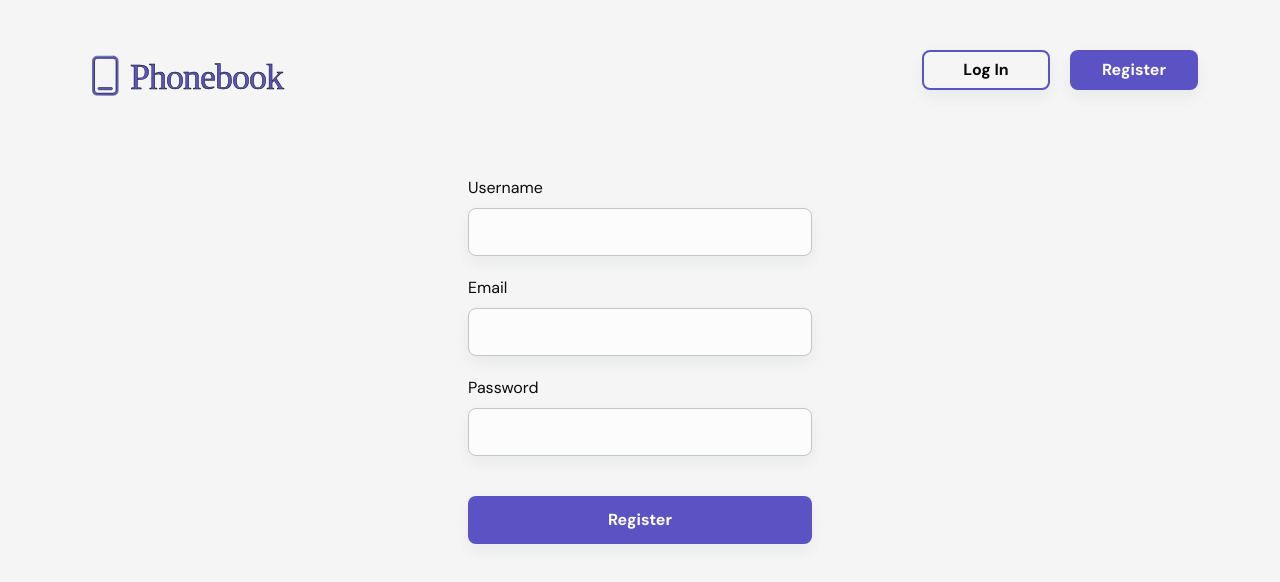
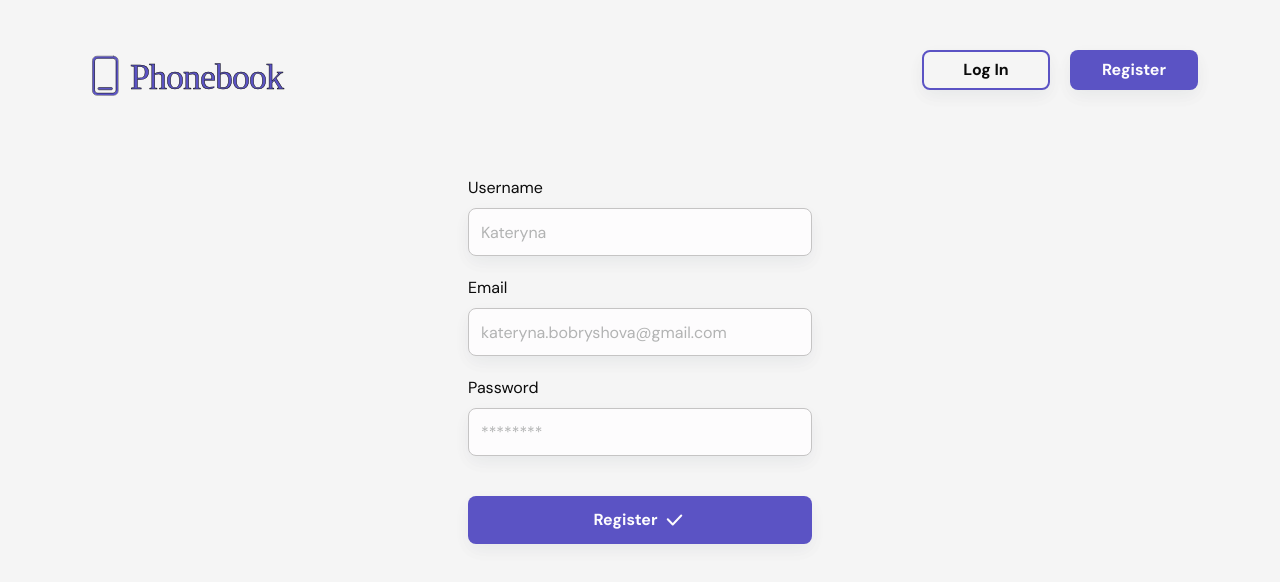
Before and after one commit to akopyan-arsen/goit-react-hw-08, a React (Vite) app: page /register in a window 1280 px wide. Shown: the top 582 px of the page. Built offline with nearby package versions, Linux system fonts and the light colour scheme; a web font is replaced by a local one.

Commit message:
add placeholders, errors

```diff
--- a/src/components/AuthNav/AuthNav.module.css
+++ b/src/components/AuthNav/AuthNav.module.css
@@ -41,6 +41,6 @@
   .nav {
     justify-content: center;
     gap: 16px;
-    margin-bottom: 40px;
+    margin-bottom: 16px;
   }
 }
--- a/src/components/ContactForm/ContactForm.module.css
+++ b/src/components/ContactForm/ContactForm.module.css
@@ -43,7 +43,7 @@
 .button {
   display: flex;
   justify-content: center;
-  gap: 12px;
+  gap: 4px;
   width: 344px;
   padding: 12px;
   border-radius: 8px;
--- a/src/components/LoginForm/LoginForm.jsx
+++ b/src/components/LoginForm/LoginForm.jsx
@@ -6,12 +6,15 @@ import { ErrorMessage, Field, Form, Formik } from "formik";
 import { useId } from "react";
 import { selectUserLoading } from "../../redux/auth/selectors";
 import Loader from "../Loader/Loader";
+import { selectAuthError } from "../../redux/auth/selectors";
+import { CheckIcon } from "../../images/icons";
 
 const LoginForm = () => {
   const dispatch = useDispatch();
   const emailFieldId = useId();
   const passwordFieldId = useId();
   const isLoading = useSelector(selectUserLoading);
+  const error = useSelector(selectAuthError);
 
   const handleSubmit = (values, actions) => {
     dispatch(
@@ -51,6 +54,7 @@ const LoginForm = () => {
               name="email"
               id={emailFieldId}
               className={css.input}
+              placeholder="kateryna.bobryshova@gmail.com"
             />
             <ErrorMessage
               className={css.ErrorMessage}
@@ -68,6 +72,7 @@ const LoginForm = () => {
               name="password"
               id={passwordFieldId}
               className={css.input}
+              placeholder="********"
             />
             <ErrorMessage
               className={css.ErrorMessage}
@@ -78,10 +83,12 @@ const LoginForm = () => {
 
           <button type="submit" className={css.button}>
             Log In
+            <CheckIcon />
           </button>
         </Form>
       </Formik>
       {isLoading && <Loader />}
+      {error && <div className={css.error}>Wrong email or password</div>}
     </>
   );
 };
--- a/src/components/LoginForm/LoginForm.module.css
+++ b/src/components/LoginForm/LoginForm.module.css
@@ -57,6 +57,7 @@
   line-height: 1.5;
   color: #fdfcfd;
   cursor: pointer;
+  gap: 4px;
 }
 
 .button:hover {
@@ -73,3 +74,9 @@
 .svg {
   margin-left: 12px;
 }
+.error {
+  text-align: center;
+  margin: 0 auto;
+  font-size: 14px;
+  color: rgb(207, 19, 19);
+}
--- a/src/components/RegistrationForm/RegistrationForm.jsx
+++ b/src/components/RegistrationForm/RegistrationForm.jsx
@@ -4,8 +4,9 @@ import { register } from "../../redux/auth/operations";
 import css from "./RegistrationForm.module.css";
 import { ErrorMessage, Field, Form, Formik } from "formik";
 import { useId } from "react";
-import { selectUserLoading } from "../../redux/auth/selectors";
+import { selectAuthError, selectUserLoading } from "../../redux/auth/selectors";
 import Loader from "../Loader/Loader";
+import { CheckIcon } from "../../images/icons";
 
 const RegistrationForm = () => {
   const isLoading = useSelector(selectUserLoading);
@@ -13,6 +14,7 @@ const RegistrationForm = () => {
   const emailFieldId = useId();
   const passwordFieldId = useId();
   const usernameFieldId = useId();
+  const error = useSelector(selectAuthError);
 
   const handleSubmit = (values, actions) => {
     dispatch(
@@ -28,7 +30,7 @@ const RegistrationForm = () => {
   const loginSchema = Yup.object().shape({
     name: Yup.string()
       .min(2, "Too Short!")
-      .max(8, "Too Long!")
+      .max(15, "Too Long!")
       .required("Required"),
     email: Yup.string().email("Must be a valid email!").required("Required"),
     password: Yup.string()
@@ -57,6 +59,7 @@ const RegistrationForm = () => {
               name="name"
               id={usernameFieldId}
               className={css.input}
+              placeholder="Kateryna"
             />
             <ErrorMessage
               className={css.ErrorMessage}
@@ -74,6 +77,7 @@ const RegistrationForm = () => {
               name="email"
               id={emailFieldId}
               className={css.input}
+              placeholder="kateryna.bobryshova@gmail.com"
             />
             <ErrorMessage
               className={css.ErrorMessage}
@@ -91,6 +95,7 @@ const RegistrationForm = () => {
               name="password"
               className={css.input}
               id={passwordFieldId}
+              placeholder="********"
             />
             <ErrorMessage
               className={css.ErrorMessage}
@@ -101,10 +106,14 @@ const RegistrationForm = () => {
 
           <button type="submit" className={css.button}>
             Register
+            <CheckIcon />
           </button>
         </Form>
       </Formik>
       {isLoading && <Loader />}
+      {error && (
+        <div className={css.error}>Something went wrong, try again!</div>
+      )}
     </>
   );
 };
--- a/src/components/RegistrationForm/RegistrationForm.module.css
+++ b/src/components/RegistrationForm/RegistrationForm.module.css
@@ -57,6 +57,7 @@
   line-height: 1.5;
   color: #fdfcfd;
   cursor: pointer;
+  gap: 4px;
 }
 
 .button:hover {
@@ -73,3 +74,9 @@
 .svg {
   margin-left: 12px;
 }
+.error {
+  text-align: center;
+  margin: 0 auto;
+  font-size: 14px;
+  color: rgb(207, 19, 19);
+}
--- a/src/components/UserMenu/UserMenu.module.css
+++ b/src/components/UserMenu/UserMenu.module.css
@@ -34,6 +34,7 @@
 @media screen and (min-width: 375px) and (max-width: 400px) {
   .username {
     font-size: 16px;
+    width: 200px;
   }
   .button {
     width: 100px;
--- a/src/pages/HomePage/HomePage.module.css
+++ b/src/pages/HomePage/HomePage.module.css
@@ -28,7 +28,7 @@
     display: flex;
     align-items: center;
     justify-content: center;
-    margin-bottom: 40px;
+    margin-bottom: 24px;
   }
 
   .titleLink {
--- a/src/redux/auth/selectors.js
+++ b/src/redux/auth/selectors.js
@@ -5,3 +5,5 @@ export const selectUser = (state) => state.auth.user;
 export const selectIsRefreshing = (state) => state.auth.isRefreshing;
 
 export const selectUserLoading = (state) => state.auth.loading;
+
+export const selectAuthError = (state) => state.auth.error;
```
